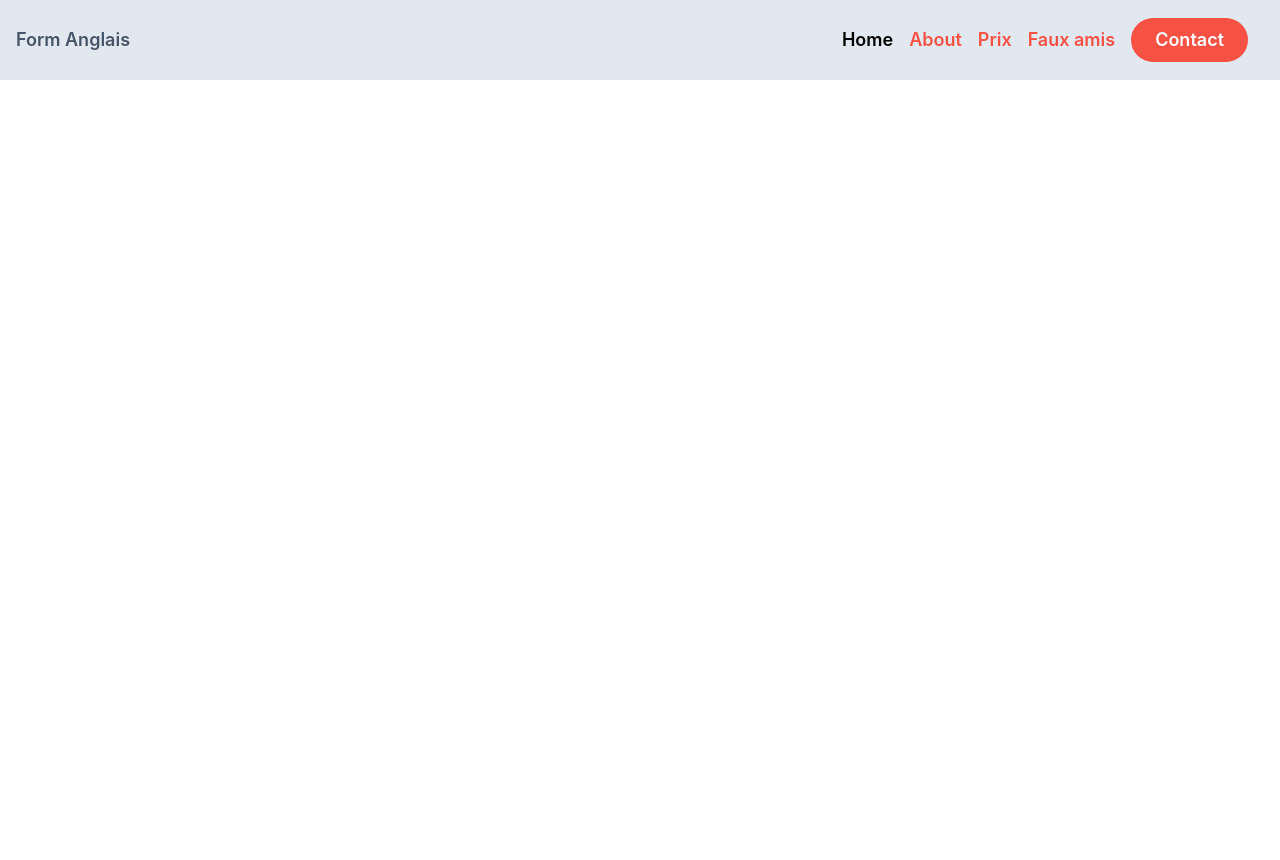
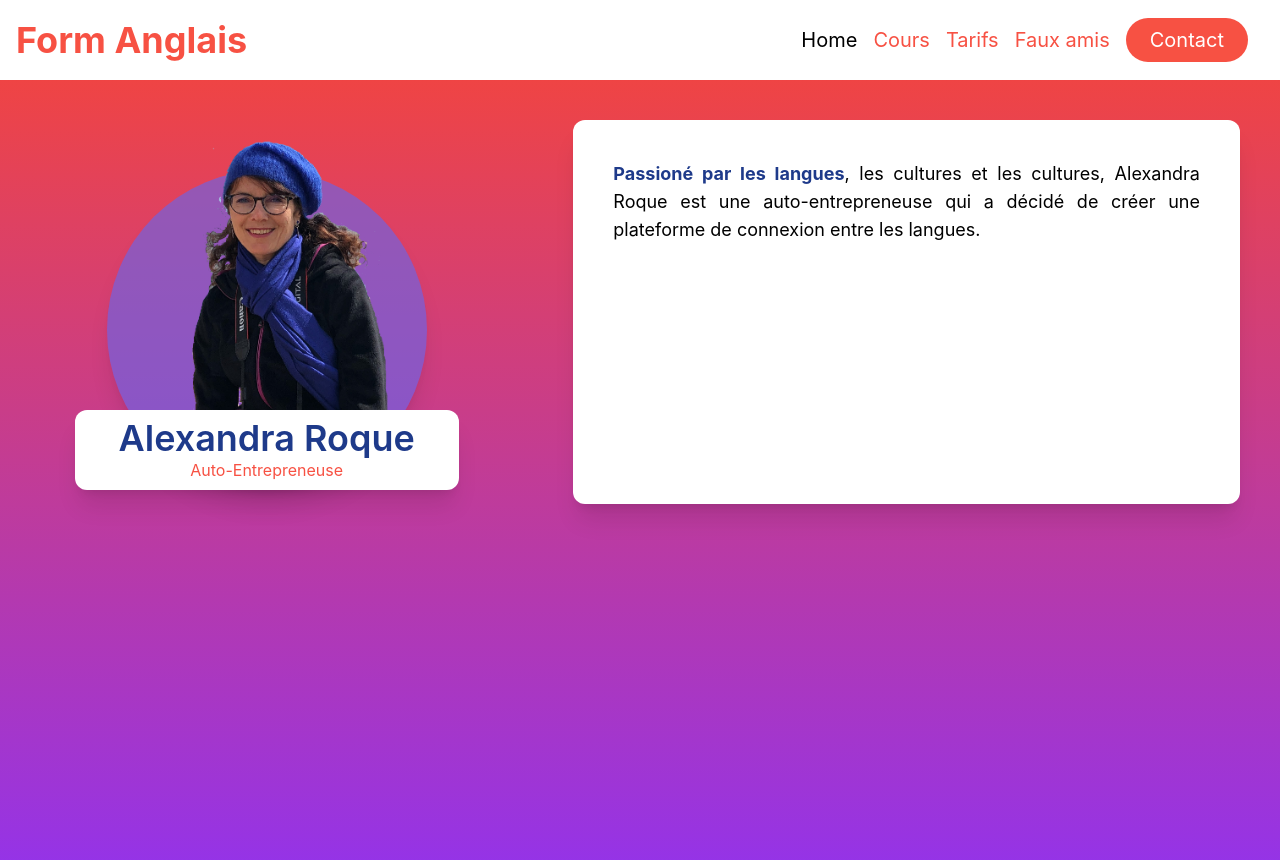
Before and after one commit to TheHikuro/AlexandraRoque, a Next.js app: page / in a window 1280 px wide. Shown: the top 860 px of the page. Before the commit the page ends 800 px from the top, so only its background shows below. Built offline with nearby package versions, Linux system fonts and the light colour scheme.

Commit message:
Fix Css probleme

```diff
--- a/components/container/index.tsx
+++ b/components/container/index.tsx
@@ -24,14 +24,18 @@ export default function Container(props: any) {
                 setDisplayNav(true)
                 break
         }
-    }, [ router.pathname])
+    }, [router.pathname])
 
-    return(
+    return (
         <>
-            <div className="flex w-full h-full items-center justify-center">
-                {displayNav ? (<Navbar />) : ''}
+            <div className="flex flex-col w-full h-full">
+                <div className="flex w-full items-center justify-center">
+                    {displayNav ? (<Navbar />) : ''}
+                </div>
+                <div className="mt-20 w-full h-full flex">
+                    {props.children}
+                </div>
             </div>
-            {props.children}
         </>
     )
 }
--- /dev/null
+++ b/components/layout/layout.tsx
@@ -0,0 +1,11 @@
+import React from "react"
+
+export const Layout = ({ children }: { children: JSX.Element }) => {
+    return (
+        <div className="flex relative overflow-scroll h-screen w-full">
+            <div className="w-full h-screen">
+                {children}
+            </div>
+        </div>
+    )
+}
--- a/components/navbar/index.tsx
+++ b/components/navbar/index.tsx
@@ -6,18 +6,19 @@ export const Navbar = () => {
     const router = useRouter()
     const listNav = [
         { name: 'Home', href: '/' },
-        { name: 'About', href: '/about' },
-        { name: 'Prix', href: '/prix' },
+        { name: 'Cours', href: '/cours' },
+        { name: 'Tarifs', href: '/prix' },
         { name: 'Faux amis', href: '/faux_amis' },
         { name: 'Contact', href: '/contact', rounded: true },
     ]
+    // create responsive Navbar with tailwind
     return (
         <>
-            <div className="bg-slate-200 z-50 h-20 w-full items-center flex justify-center">
-                <div className="container mx-auto px-4 flex flex-col md:flex-row items-center justify-between">
+            <div className="bg-white z-50 h-20 w-full items-center flex justify-center top-0 fixed">
+                <div className="container mx-auto px-4 flex flex-col md:flex-row items-center justify-between fixed">
                     <div className="flex flex-col md:flex-row items-center">
                         <Link href='/'>
-                            <a className="text-slate-600 text-lg font-semibold">
+                            <a className="text-4xl text-baseColor-100 font-bold">
                                 Form Anglais
                             </a>
                         </Link>
@@ -25,7 +26,7 @@ export const Navbar = () => {
                     <div className="flex flex-col md:flex-row items-center">
                         {listNav.map((item, index) => (
                             <Link href={item.href} key={index}>
-                                <a className={`${router.pathname === item.href ? 'text-black' : !item.rounded ? 'text-baseColor-100' : 'text-white'} text-lg font-semibold mr-4 ${item.rounded ? 'px-6 py-2 rounded-full bg-baseColor-100 text-white' : ''}`}>
+                                <a className={`${router.pathname === item.href ? 'text-black' : !item.rounded ? 'text-baseColor-100' : 'text-white'} mr-4 ${item.rounded ? 'px-6 py-2 rounded-full bg-baseColor-100 text-white' : ''} text-xl `}>
                                     {item.name}
                                 </a>
                             </Link>
--- /dev/null
+++ b/components/textContainer/index.tsx
@@ -0,0 +1,14 @@
+interface Props {
+    content: JSX.Element
+}
+
+export const TextContainer = ({ content }: Props) => {
+    return (
+        <div className="w-full h-96 rounded-xl bg-white shadow-xl p-10">
+            <span className='text-justify text-lg'>
+                {content}
+            </span>
+            {/* <button className='py-2 px-6 rounded-full bg-baseColor-100 font-lightbold text-white text-xl w-52'>Mon parcours</button> */}
+        </div>
+    )
+}
--- a/lib/mongodb.ts
+++ b/lib/mongodb.ts
@@ -5,7 +5,7 @@ const uri = process.env.MONGO_URI;
 let client: MongoClient;
 let clientPromise: Promise<MongoClient>
 
-if(!uri) {
+if (!uri) {
     throw new Error('MONGODB_URI is not defined')
 }
 
--- a/pages/_app.tsx
+++ b/pages/_app.tsx
@@ -2,12 +2,15 @@ import '../styles/globals.css'
 import type { AppProps } from 'next/app'
 import Container from '../components/container'
 import { ModalProvider } from '../components/modal'
+import { Layout } from '../components/layout/layout'
 
 function MyApp({ Component, pageProps }: AppProps) {
   return (
     <ModalProvider>
       <Container>
-        <Component {...pageProps} />
+        <Layout>
+          <Component {...pageProps} />
+        </Layout>
       </Container>
     </ModalProvider>
   )
--- a/pages/about/index.tsx
+++ /dev/null
@@ -1,9 +0,0 @@
-const AboutPage = () => {
-    return (
-        <div>
-            <h1>About</h1>
-        </div>
-    );
-}
-
-export default AboutPage;
--- /dev/null
+++ b/pages/cours/index.tsx
@@ -0,0 +1,9 @@
+const CoursPage = () => {
+    return (
+        <div>
+            <h1>Cours</h1>
+        </div>
+    );
+}
+
+export default CoursPage;
--- a/pages/index.tsx
+++ b/pages/index.tsx
@@ -1,18 +1,44 @@
 import type { NextPage } from 'next'
 import Head from 'next/head'
 import Image from 'next/image'
-import React from 'react'
+import React, { Fragment } from 'react'
+import { TextContainer } from '../components/textContainer'
+import alex from '../img/alex.png'
 
 const Home: NextPage = () => {
   return (
-    <div className='w-full h-full'>
+    <div className='w-full h-sceen'>
       <Head>
         <title>Form Anglais</title>
         <meta name="description" content="Generated by create next app" />
         <link rel="icon" href="/favicon.ico" />
       </Head>
+      <div className='h-screen w-full bg-gradient-to-b from-red-500 to bg-purple-600'>
+        <div className='flex justify-center items-center'>
+          <div className='flex justify-center p-6 items-start w-5/12 h-1/2'>
+            <div className='flex items-center flex-col'>
+              <div className='bg-indigo-500/60 shadow-xl rounded-full items-baseline flex w-80 h-80 absolute mt-9' />
+              <Image src={alex} width={400} height={300} alt='Alexandra Roque' className='z-10' />
+              <div className='p-2 bg-white rounded-xl shadow-xl w-96 flex justify-center items-center flex-col -mt-6 z-20'>
+                <h2 className='text-4xl font-semibold text-blue-900'>Alexandra Roque</h2>
+                <span className='text-baseColor-100'>Auto-Entrepreneuse</span>
+              </div>
+            </div>
+          </div>
+          <div className='w-7/12 h-1/2 p-10'>
+            <TextContainer content={
+              <Fragment>
+                <div>
+                  <span className='text-blue-900 font-bold'>Passioné par les langues</span>
+                  <span>, les cultures et les cultures, Alexandra Roque est une auto-entrepreneuse qui a décidé de créer une plateforme de connexion entre les langues.</span>
+                </div>
+              </Fragment>
+            } />
+          </div>
+        </div>
+      </div>
+    </div>
 
-    </div>
   )
 }
 
--- a/pages/login/index.tsx
+++ b/pages/login/index.tsx
@@ -46,11 +46,11 @@ const Login = () => {
 
     return (
         <>
+            <Image src={bg} alt='bg-login' layout="fill" className="blur-sm" />
             <Head>
                 <title>Login</title>
             </Head>
-            <div className="flex flex-col items-center justify-center h-screen">
-                <Image src={bg} alt='bg-login' layout="fill" className="blur-sm" />
+            <div className="flex flex-col items-center justify-center h-screen w-full">
                 <form onSubmit={handleFormSubmit} className="w-full max-w-sm shadow-xl p-5 rounded-md flex justify-center items-center flex-col z-50 bg-white">
                     <h1 className="block uppercase tracking-wide text-gray-700 text-xl font-bold mb-2">Login</h1>
                     <div className="flex flex-wrap -mx-3 mb-6">
```
Also changed, not shown: pages/admin/quizz.tsx (+4 -3 lines), img/alex.png (added), pages/api/login/[user].ts (line endings or trailing spaces). Lines whose indentation alone changed are shown as unchanged.
